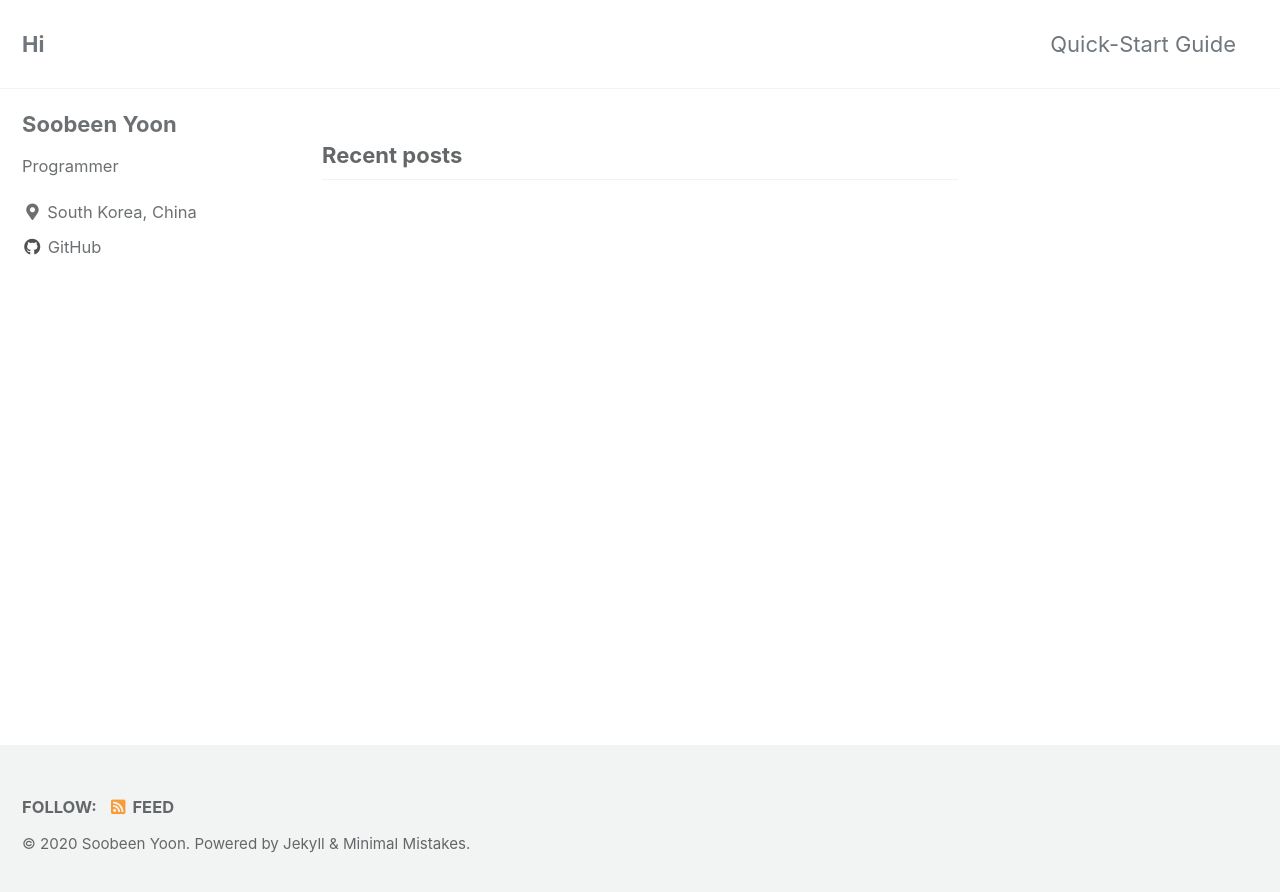
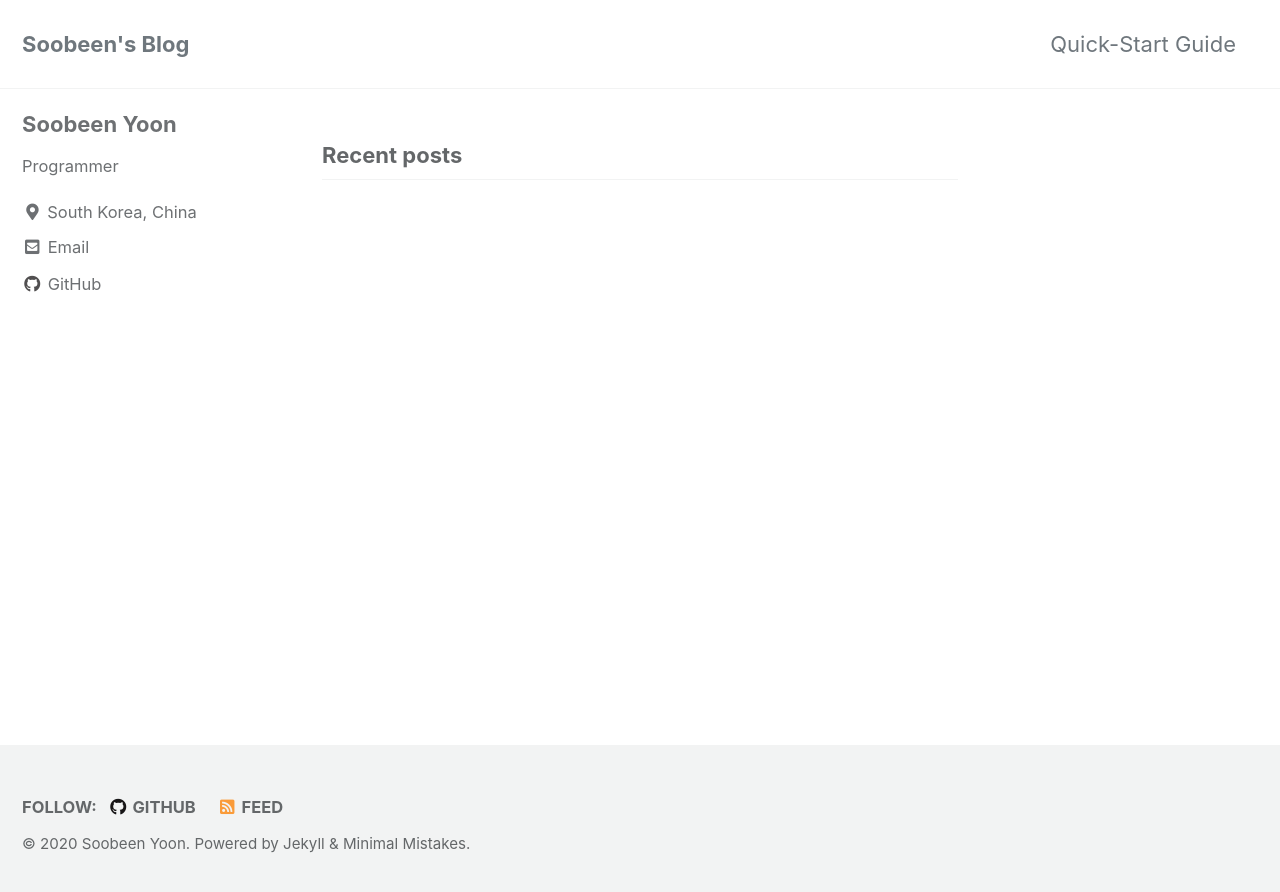
Before and after one commit to kumsil1006/kumsil1006.github.io, a Jekyll site: the page built from index.html, in a window 1280 px wide. Shown: the top 892 px of the page. Built offline with Jekyll 4.4.1, drawn with Linux system fonts in a browser that asks for light colours; cached includes are drawn as plain includes; the list of posts is cut into pages by our own code.

Commit message:
Update _config.yml

```diff
--- a/_config.yml
+++ b/_config.yml
@@ -16,7 +16,7 @@ minimal_mistakes_skin    : "default" # "air", "aqua", "contrast", "dark", "dirt"
 
 # Site Settings
 locale                   : "en-US"
-title                    : "Hi"
+title                    : "Soobeen's Blog"
 title_separator          : "-"
 subtitle                 : # site tagline that appears below site title in masthead
 name                     : "Soobeen Yoon"
@@ -101,22 +101,10 @@ author:
   links:
     - label: "Email"
       icon: "fas fa-fw fa-envelope-square"
-      # url: "mailto:your.name@email.com"
-    - label: "Website"
-      icon: "fas fa-fw fa-link"
-      # url: "https://your-website.com"
-    - label: "Twitter"
-      icon: "fab fa-fw fa-twitter-square"
-      # url: "https://twitter.com/"
-    - label: "Facebook"
-      icon: "fab fa-fw fa-facebook-square"
-      # url: "https://facebook.com/"
+      url: "mailto:kumsil1006@naver.com"
     - label: "GitHub"
       icon: "fab fa-fw fa-github"
       url: "https://github.com/kumsil1006"
-    - label: "Instagram"
-      icon: "fab fa-fw fa-instagram"
-      # url: "https://instagram.com/"
 
 # Site Footer
 footer:
@@ -129,7 +117,7 @@ footer:
       # url:
     - label: "GitHub"
       icon: "fab fa-fw fa-github"
-      # url:
+      url: "https://github.com/kumsil1006"
     - label: "GitLab"
       icon: "fab fa-fw fa-gitlab"
       # url:
```
